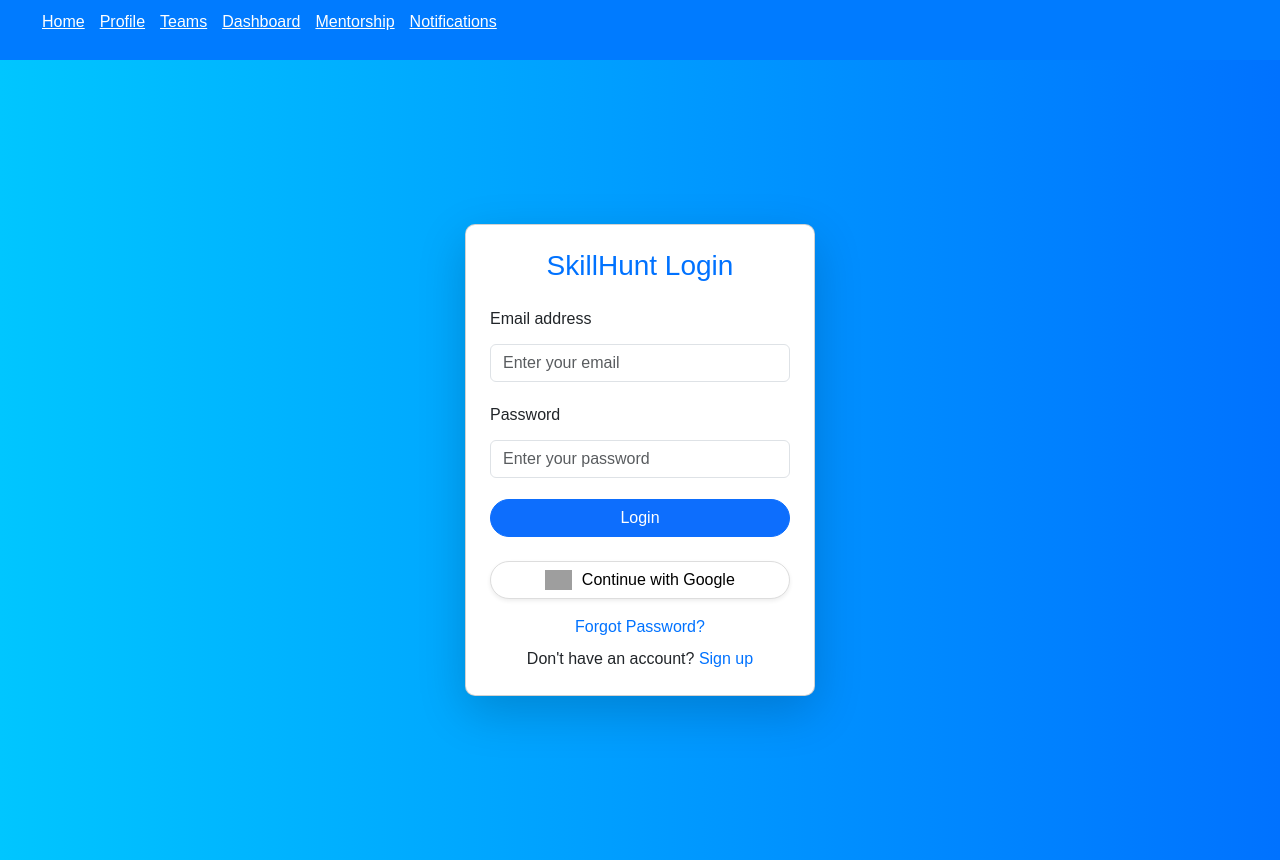
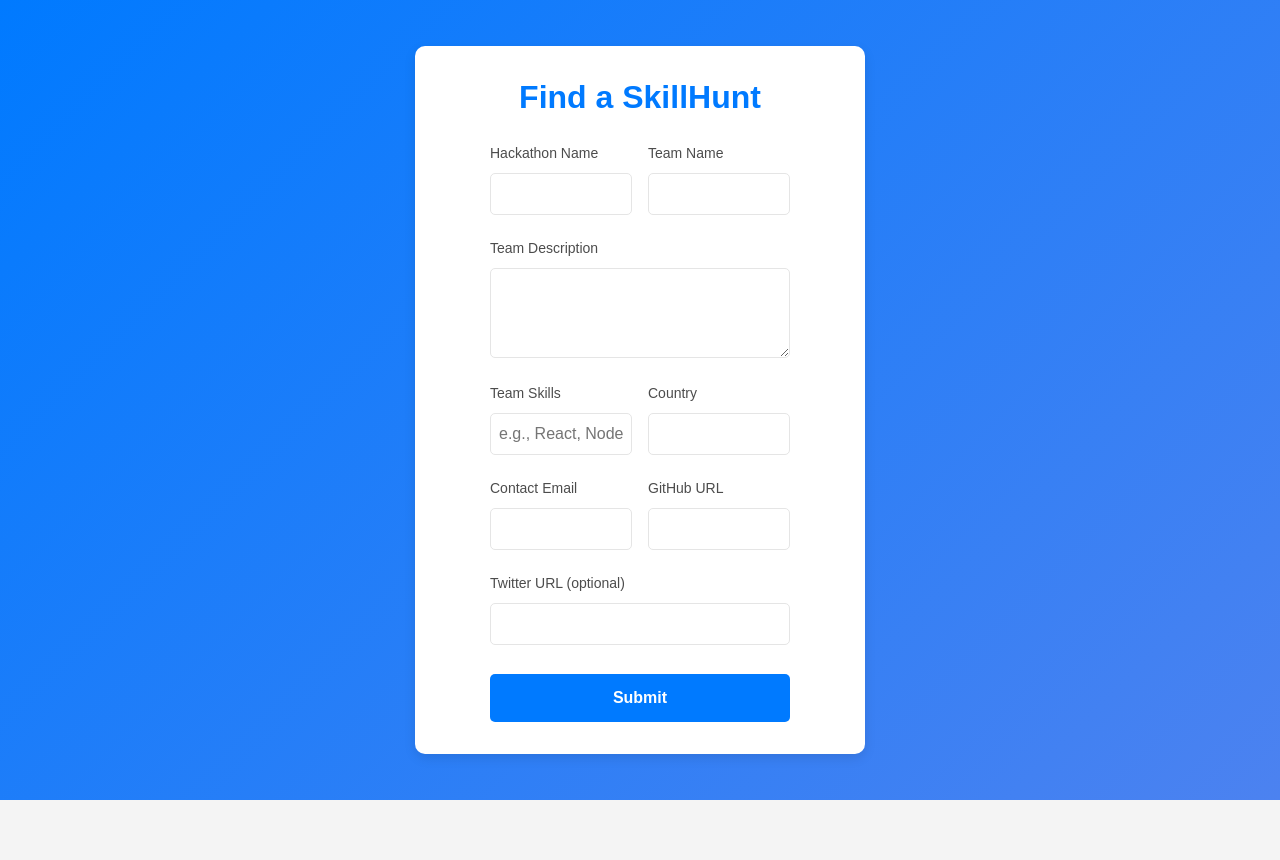
Before and after one commit to ajitesh68/SkillHunt-WebD-and-AI-based-project, a React (Create React App) app: page /teams in a window 1280 px wide. Before the commit this address led to /login. After the commit the page ends 800 px from the top, so only its background shows below. Built offline with nearby package versions, Linux system fonts and the light colour scheme; grey boxes are pictures that could not be loaded.

Commit message:
update m2

```diff
--- a/src/App.js
+++ b/src/App.js
@@ -1,47 +1,24 @@
 import React from 'react';
-import { BrowserRouter as Router, Route, Routes, Link, Navigate } from 'react-router-dom';
+import { BrowserRouter as Router, Route, Routes } from 'react-router-dom';
 import HomePage from './pages/HomePage';
 import LoginPage from './pages/LoginPage';
 import SignupPage from './pages/SignupPage';
-import Dashboard from './pages/Dashboard';
 import Teams from './pages/Teams';
 import Mentorship from './pages/Mentorship';
 import Notifications from './pages/Notifications';
 import ProfilePage from './pages/ProfilePage';
 import './App.css';
 
-function Navbar() {
-  return (
-    <nav style={{ padding: '10px', background: '#007bff', color: 'white' }}>
-      <ul style={{ listStyle: 'none', display: 'flex', gap: '15px' }}>
-        <li><Link to="/" style={{ color: 'white' }}>Home</Link></li>
-        <li><Link to="/profilepage" style={{ color: 'white' }}>Profile</Link></li>
-        <li><Link to="/teams" style={{ color: 'white' }}>Teams</Link></li>
-        <li><Link to="/dashboard" style={{ color: 'white' }}>Dashboard</Link></li>
-        <li><Link to="/mentorship" style={{ color: 'white' }}>Mentorship</Link></li>
-        <li><Link to="/notifications" style={{ color: 'white' }}>Notifications</Link></li>
-      </ul>
-    </nav>
-  );
-}
-
-const ProtectedRoute = ({ element }) => {
-  const isAuthenticated = localStorage.getItem('authToken'); // Simulated auth
-  return isAuthenticated ? element : <Navigate to="/login" />;
-};
-
 function App() {
   return (
     <Router>
-      <Navbar />
       <Routes>
         <Route path="/" element={<HomePage />} />
         <Route path="/login" element={<LoginPage />} />
         <Route path="/signup" element={<SignupPage />} />
-        <Route path="/dashboard" element={<ProtectedRoute element={<Dashboard />} />} />
-        <Route path="/teams" element={<ProtectedRoute element={<Teams />} />} />
-        <Route path="/mentorship" element={<ProtectedRoute element={<Mentorship />} />} />
-        <Route path="/notifications" element={<ProtectedRoute element={<Notifications />} />} />
+        <Route path="/teams" element={<Teams />} />
+        <Route path="/mentorship" element={<Mentorship />} />
+        <Route path="/notifications" element={<Notifications />} />
         <Route path="/profilepage" element={<ProfilePage />} />
         <Route
           path="*"
--- a/src/pages/Dashboard.js
+++ /dev/null
@@ -1,66 +0,0 @@
-import React, { useEffect, useState } from 'react';
-import 'bootstrap/dist/css/bootstrap.min.css';
-
-const Dashboard = () => {
-  const [userData, setUserData] = useState(null);
-  const [upcomingEvents, setUpcomingEvents] = useState([]);
-  const [teams, setTeams] = useState([]);
-
-  useEffect(() => {
-    const authToken = localStorage.getItem('authToken');
-    if (!authToken) {
-      // Redirect to login if no token
-      window.location.href = '/login';
-    }
-
-    // Fetch user data
-    fetch('/api/user', { headers: { Authorization: `Bearer ${authToken}` } })
-      .then((res) => res.json())
-      .then((data) => setUserData(data));
-
-    // Fetch upcoming events
-    fetch('/api/events', { headers: { Authorization: `Bearer ${authToken}` } })
-      .then((res) => res.json())
-      .then((data) => setUpcomingEvents(data));
-
-    // Fetch user teams
-    fetch('/api/teams', { headers: { Authorization: `Bearer ${authToken}` } })
-      .then((res) => res.json())
-      .then((data) => setTeams(data));
-  }, []);
-
-  return (
-    <div className="container py-5">
-      <h1>Dashboard</h1>
-      {userData && (
-        <div className="card mb-4">
-          <div className="card-body">
-            <h2>Welcome, {userData.name}</h2>
-            <p>Email: {userData.email}</p>
-            <p>Interests: {userData.interests.join(', ')}</p>
-            <p>Skills: {userData.skills.join(', ')}</p>
-            <button className="btn btn-primary">Edit Profile</button>
-          </div>
-        </div>
-      )}
-      <h3>Upcoming Events</h3>
-      <ul className="list-group mb-4">
-        {upcomingEvents.map((event) => (
-          <li key={event.id} className="list-group-item">
-            {event.name} - {event.date}
-          </li>
-        ))}
-      </ul>
-      <h3>Your Teams</h3>
-      <ul className="list-group">
-        {teams.map((team) => (
-          <li key={team.id} className="list-group-item">
-            {team.name} - {team.project}
-          </li>
-        ))}
-      </ul>
-    </div>
-  );
-};
-
-export default Dashboard;
--- a/src/pages/HomePage.js
+++ b/src/pages/HomePage.js
@@ -2,6 +2,8 @@ import React from 'react';
 import { useNavigate } from 'react-router-dom';
 
 const HomePage = () => {
+  const navigate = useNavigate();
+
   const headerStyle = {
     display: 'flex',
     justifyContent: 'space-between',
@@ -21,7 +23,6 @@ const HomePage = () => {
     textDecoration: 'none',
   };
 
-  const navigate = useNavigate();
   const buttonStyle = {
     backgroundColor: '#007bff',
     color: '#fff',
@@ -40,10 +41,9 @@ const HomePage = () => {
     color: '#fff',
   };
 
-  // Unified gradient for all sections
   const purpleToBlueStyle = {
     ...sectionStyleBase,
-    background: 'linear-gradient(135deg, #6f42c1, #003366)',  // Purple to Dark Blue gradient
+    background: 'linear-gradient(135deg, #6f42c1, #003366)',
   };
 
   const featureStyle = {
@@ -68,10 +68,11 @@ const HomePage = () => {
     fontSize: '2rem',
   };
 
-  const sectionTitleStyle = {
+  const headingStyle = {
+    fontWeight: '900', // Boldest font weight
+    color: '#000',     // Dark color
+    marginBottom: '30px',
     textAlign: 'center',
-    marginBottom: '30px',
-    fontWeight: '700',
     fontSize: '2.5rem',
   };
 
@@ -82,15 +83,16 @@ const HomePage = () => {
   };
 
   const faqTitleStyle = {
+    fontWeight: '900',
     textAlign: 'center',
     fontSize: '2rem',
-    fontWeight: '700',
+    color: '#000', // Darkened color for better visibility
     marginBottom: '20px',
   };
 
   return (
     <div>
-      {/* Header with logo and login/signup */}
+      {/* Header */}
       <header style={headerStyle}>
         <a href="/" style={logoStyle}>
           SkillHunt
@@ -101,23 +103,22 @@ const HomePage = () => {
       {/* Hero Section */}
       <div
         style={{
-          background: 'linear-gradient(45deg, #6f42c1, #003366)', // Purple to Dark Blue gradient
+          background: 'linear-gradient(45deg, #6f42c1, #003366)',
           color: '#fff',
           padding: '80px 20px',
           textAlign: 'center',
         }}
       >
-        <h1 style={{ fontSize: '3rem', fontWeight: '900' }}>Welcome to SkillHunt</h1>
+        <h1 style={{ ...headingStyle, fontSize: '3rem' }}>Welcome to SkillHunt</h1>
         <p style={{ fontSize: '1.3rem', maxWidth: '600px', margin: '0 auto' }}>
-          Discover hackathons, form teams, and create groundbreaking projects with like-minded
-          individuals.
+          Discover hackathons, form teams, and create groundbreaking projects with like-minded individuals.
         </p>
         <button style={buttonStyle}>Get Started</button>
       </div>
 
       {/* Section 1: Explore Hackathons */}
       <div style={purpleToBlueStyle}>
-        <h2 style={sectionTitleStyle}>Explore Hackathons</h2>
+        <h2 style={headingStyle}>Explore Hackathons</h2>
         <div style={featureStyle}>
           <img src="/image-1.png" alt="Explore Hackathons" style={imageStyle} />
           <div style={textStyle}>
@@ -128,7 +129,7 @@ const HomePage = () => {
 
       {/* Section 2: Team Up */}
       <div style={purpleToBlueStyle}>
-        <h2 style={sectionTitleStyle}>Team Up</h2>
+        <h2 style={headingStyle}>Team Up</h2>
         <div style={featureStyle}>
           <div style={textStyle}>
             <p>Connect with talented individuals to form your dream team.</p>
@@ -139,7 +140,7 @@ const HomePage = () => {
 
       {/* Section 3: Showcase Projects */}
       <div style={purpleToBlueStyle}>
-        <h2 style={sectionTitleStyle}>Showcase Projects</h2>
+        <h2 style={headingStyle}>Showcase Projects</h2>
         <div style={featureStyle}>
           <img src="/image-3.png" alt="Showcase Projects" style={imageStyle} />
           <div style={textStyle}>
@@ -154,10 +155,7 @@ const HomePage = () => {
         <div style={{ marginBottom: '20px' }}>
           <strong>Can I use SkillHunt to find teammates for specific Hackathons or project domains?</strong>
           <p>
-            Absolutely! SkillHunt's Team Up and Explore Hackathons pages allow you to filter and
-            search based on specific criteria such as project domain, required skills, and
-            technologies involved. This makes it easier for you to find teammates who align with
-            your project requirements.
+            Absolutely! SkillHunt's Team Up and Explore Hackathons pages allow you to filter and search based on specific criteria such as project domain, required skills, and technologies involved. This makes it easier for you to find teammates who align with your project requirements.
           </p>
         </div>
       </div>
--- a/src/pages/Teams.js
+++ b/src/pages/Teams.js
@@ -1,194 +1,308 @@
-import React, { useEffect, useState } from 'react';
-import 'bootstrap/dist/css/bootstrap.min.css';
+import React, { useState } from "react";
 
-const Teams = () => {
-  const [users, setUsers] = useState([]);
-  const [teamName, setTeamName] = useState('');
-  const [hackathons, setHackathons] = useState([]);
-  const [selectedHackathon, setSelectedHackathon] = useState('');
+const TeamCreation = () => {
+  const [formData, setFormData] = useState({
+    hackathonName: "",
+    teamName: "",
+    teamDescription: "",
+    teamSkills: "",
+    country: "",
+    email: "",
+    github: "",
+    twitter: "",
+  });
 
-  useEffect(() => {
-    // Fetch users for matchmaking
-    fetch('/api/users')
-      .then((res) => res.json())
-      .then((data) => setUsers(data));
+  const handleChange = (e) => {
+    const { name, value } = e.target;
+    setFormData({ ...formData, [name]: value });
+  };
 
-    // Fetch hackathon/events data
-    fetch('/api/hackathons')
-      .then((res) => res.json())
-      .then((data) => setHackathons(data));
-  }, []);
-
-  const createTeam = () => {
-    if (!teamName || !selectedHackathon) {
-      alert('Please fill in all required fields.');
+  const handleSubmit = () => {
+    const { hackathonName, teamName, email } = formData;
+    if (!hackathonName || !teamName || !email) {
+      alert("Please fill in all required fields.");
       return;
     }
 
-    fetch('/api/teams', {
-      method: 'POST',
-      headers: { 'Content-Type': 'application/json' },
-      body: JSON.stringify({ name: teamName, hackathon: selectedHackathon }),
-    }).then(() => {
-      alert('Team created!');
-      setTeamName('');
-      setSelectedHackathon('');
+    console.log("Form Submitted:", formData);
+    alert("Team created successfully!");
+
+    setFormData({
+      hackathonName: "",
+      teamName: "",
+      teamDescription: "",
+      teamSkills: "",
+      country: "",
+      email: "",
+      github: "",
+      twitter: "",
     });
   };
 
   return (
     <div
       style={{
-        fontFamily: "'Roboto', sans-serif",
-        backgroundColor: '#cce7ff', // Light Blue Background
-        position: 'relative',
-        minHeight: '100vh',
-        padding: '2rem',
-        color: '#333',
+        fontFamily: "'Poppins', sans-serif",
+        background: "linear-gradient(135deg, #007AFF, #4C82F0)",
+        minHeight: "100vh",
+        display: "flex",
+        justifyContent: "center",
+        alignItems: "center",
       }}
     >
-      {/* Overlay for better text contrast */}
       <div
         style={{
-          position: 'absolute',
-          top: 0,
-          left: 0,
-          right: 0,
-          bottom: 0,
-          backgroundColor: 'rgba(255, 255, 255, 0.8)', // Light white overlay for contrast
-          zIndex: -1,
+          width: "450px",
+          padding: "2rem",
+          backgroundColor: "#ffffff",
+          borderRadius: "10px",
+          boxShadow: "0 4px 12px rgba(0, 0, 0, 0.1)",
         }}
-      ></div>
-
-      <div
-        style={{
-          backgroundColor: '#ffffff',
-          borderRadius: '8px',
-          padding: '2rem',
-          boxShadow: '0 4px 12px rgba(0, 0, 0, 0.1)',
-          color: '#333',
-        }}
-        className="container py-5"
       >
-        <h1 style={{ color: '#0072ff', fontWeight: 'bold', textAlign: 'center' }} className="mb-4">
-          Team Formation
-        </h1>
-
-        {/* Create Team Section */}
-        <div
+        <h2
           style={{
-            backgroundColor: '#ffffff',
-            padding: '1.5rem',
-            borderRadius: '8px',
-            boxShadow: '0 4px 12px rgba(0, 0, 0, 0.1)',
-            marginBottom: '2rem',
+            textAlign: "center",
+            color: "#007AFF",
+            fontWeight: "600",
+            marginBottom: "1.5rem",
           }}
         >
-          <h3 style={{ color: '#0072ff', fontWeight: 'bold' }}>Create a Team</h3>
-          <div className="form-group mb-3">
-            <label htmlFor="teamName" style={{ fontWeight: 'bold', color: '#333' }}>
-              Team Name
+          Find a SkillHunt
+        </h2>
+        <form>
+          {/* Hackathon Name and Team Name */}
+          <div style={{ display: "flex", gap: "1rem", marginBottom: "1rem" }}>
+            <div style={{ flex: 1 }}>
+              <label
+                style={{
+                  fontSize: "14px",
+                  fontWeight: "500",
+                  color: "#4C4C4C",
+                }}
+              >
+                Hackathon Name
+              </label>
+              <input
+                type="text"
+                name="hackathonName"
+                value={formData.hackathonName}
+                onChange={handleChange}
+                style={{
+                  width: "100%",
+                  padding: "0.5rem",
+                  marginTop: "0.5rem",
+                  border: "1px solid #E5E5E5",
+                  borderRadius: "5px",
+                }}
+              />
+            </div>
+            <div style={{ flex: 1 }}>
+              <label
+                style={{
+                  fontSize: "14px",
+                  fontWeight: "500",
+                  color: "#4C4C4C",
+                }}
+              >
+                Team Name
+              </label>
+              <input
+                type="text"
+                name="teamName"
+                value={formData.teamName}
+                onChange={handleChange}
+                style={{
+                  width: "100%",
+                  padding: "0.5rem",
+                  marginTop: "0.5rem",
+                  border: "1px solid #E5E5E5",
+                  borderRadius: "5px",
+                }}
+              />
+            </div>
+          </div>
+
+          {/* Team Description */}
+          <div style={{ marginBottom: "1rem" }}>
+            <label
+              style={{
+                fontSize: "14px",
+                fontWeight: "500",
+                color: "#4C4C4C",
+              }}
+            >
+              Team Description
+            </label>
+            <textarea
+              name="teamDescription"
+              value={formData.teamDescription}
+              onChange={handleChange}
+              rows="3"
+              style={{
+                width: "100%",
+                padding: "0.5rem",
+                marginTop: "0.5rem",
+                border: "1px solid #E5E5E5",
+                borderRadius: "5px",
+              }}
+            ></textarea>
+          </div>
+
+          {/* Team Skills and Country */}
+          <div style={{ display: "flex", gap: "1rem", marginBottom: "1rem" }}>
+            <div style={{ flex: 1 }}>
+              <label
+                style={{
+                  fontSize: "14px",
+                  fontWeight: "500",
+                  color: "#4C4C4C",
+                }}
+              >
+                Team Skills
+              </label>
+              <input
+                type="text"
+                name="teamSkills"
+                placeholder="e.g., React, Node.js"
+                value={formData.teamSkills}
+                onChange={handleChange}
+                style={{
+                  width: "100%",
+                  padding: "0.5rem",
+                  marginTop: "0.5rem",
+                  border: "1px solid #E5E5E5",
+                  borderRadius: "5px",
+                }}
+              />
+            </div>
+            <div style={{ flex: 1 }}>
+              <label
+                style={{
+                  fontSize: "14px",
+                  fontWeight: "500",
+                  color: "#4C4C4C",
+                }}
+              >
+                Country
+              </label>
+              <input
+                type="text"
+                name="country"
+                value={formData.country}
+                onChange={handleChange}
+                style={{
+                  width: "100%",
+                  padding: "0.5rem",
+                  marginTop: "0.5rem",
+                  border: "1px solid #E5E5E5",
+                  borderRadius: "5px",
+                }}
+              />
+            </div>
+          </div>
+
+          {/* Contact Email and GitHub URL */}
+          <div style={{ display: "flex", gap: "1rem", marginBottom: "1rem" }}>
+            <div style={{ flex: 1 }}>
+              <label
+                style={{
+                  fontSize: "14px",
+                  fontWeight: "500",
+                  color: "#4C4C4C",
+                }}
+              >
+                Contact Email
+              </label>
+              <input
+                type="email"
+                name="email"
+                value={formData.email}
+                onChange={handleChange}
+                style={{
+                  width: "100%",
+                  padding: "0.5rem",
+                  marginTop: "0.5rem",
+                  border: "1px solid #E5E5E5",
+                  borderRadius: "5px",
+                }}
+              />
+            </div>
+            <div style={{ flex: 1 }}>
+              <label
+                style={{
+                  fontSize: "14px",
+                  fontWeight: "500",
+                  color: "#4C4C4C",
+                }}
+              >
+                GitHub URL
+              </label>
+              <input
+                type="url"
+                name="github"
+                value={formData.github}
+                onChange={handleChange}
+                style={{
+                  width: "100%",
+                  padding: "0.5rem",
+                  marginTop: "0.5rem",
+                  border: "1px solid #E5E5E5",
+                  borderRadius: "5px",
+                }}
+              />
+            </div>
+          </div>
+
+          {/* Twitter URL */}
+          <div style={{ marginBottom: "1.5rem" }}>
+            <label
+              style={{
+                fontSize: "14px",
+                fontWeight: "500",
+                color: "#4C4C4C",
+              }}
+            >
+              Twitter URL (optional)
             </label>
             <input
-              type="text"
-              id="teamName"
-              className="form-control"
-              placeholder="Enter team name"
-              value={teamName}
-              onChange={(e) => setTeamName(e.target.value)}
+              type="url"
+              name="twitter"
+              value={formData.twitter}
+              onChange={handleChange}
               style={{
-                border: '2px solid #0072ff',
-                borderRadius: '4px',
-                padding: '0.5rem',
+                width: "100%",
+                padding: "0.5rem",
+                marginTop: "0.5rem",
+                border: "1px solid #E5E5E5",
+                borderRadius: "5px",
               }}
             />
           </div>
 
-          <div className="form-group mb-3">
-            <label htmlFor="hackathonSelect" style={{ fontWeight: 'bold', color: '#333' }}>
-              Select Hackathon/Event
-            </label>
-            <select
-              id="hackathonSelect"
-              className="form-control"
-              value={selectedHackathon}
-              onChange={(e) => setSelectedHackathon(e.target.value)}
-              style={{
-                border: '2px solid #0072ff',
-                borderRadius: '4px',
-                padding: '0.5rem',
-              }}
-            >
-              <option value="">Choose an event...</option>
-              {hackathons.map((hackathon) => (
-                <option key={hackathon.id} value={hackathon.id}>
-                  {hackathon.name} - {hackathon.date} ({hackathon.location})
-                </option>
-              ))}
-            </select>
-          </div>
-
+          {/* Submit Button */}
           <button
-            onClick={createTeam}
+            type="button"
+            onClick={handleSubmit}
             style={{
-              backgroundColor: '#0072ff',
-              color: '#ffffff',
-              fontWeight: 'bold',
-              border: 'none',
-              borderRadius: '4px',
-              padding: '0.75rem 1.5rem',
-              transition: 'transform 0.3s ease, box-shadow 0.3s ease',
+              width: "100%",
+              backgroundColor: "#007AFF",
+              color: "#ffffff",
+              fontWeight: "600",
+              padding: "0.75rem",
+              border: "none",
+              borderRadius: "5px",
+              cursor: "pointer",
+              transition: "background-color 0.3s",
             }}
-            onMouseEnter={(e) => (e.target.style.transform = 'scale(1.05)')}
-            onMouseLeave={(e) => (e.target.style.transform = 'scale(1)')}
-            className="btn btn-lg"
+            onMouseEnter={(e) => (e.target.style.backgroundColor = "#005FCC")}
+            onMouseLeave={(e) => (e.target.style.backgroundColor = "#007AFF")}
           >
-            Create Team
+            Submit
           </button>
-        </div>
-
-        {/* Teammates Section */}
-        <div>
-          <h3 style={{ color: '#0072ff', fontWeight: 'bold' }} className="mb-4">
-            Find Teammates
-          </h3>
-          <ul className="list-group">
-            {users.map((user) => (
-              <li
-                key={user.id}
-                style={{
-                  backgroundColor: '#ffffff',
-                  border: '1px solid #ddd',
-                  borderRadius: '8px',
-                  padding: '1rem',
-                  marginBottom: '1rem',
-                  transition: 'transform 0.3s ease, box-shadow 0.3s ease',
-                  boxShadow: '0 4px 12px rgba(0, 0, 0, 0.1)',
-                }}
-                onMouseEnter={(e) => {
-                  e.currentTarget.style.transform = 'translateY(-5px)';
-                  e.currentTarget.style.boxShadow = '0 6px 15px rgba(0, 0, 0, 0.15)';
-                }}
-                onMouseLeave={(e) => {
-                  e.currentTarget.style.transform = 'translateY(0)';
-                  e.currentTarget.style.boxShadow = '0 4px 12px rgba(0, 0, 0, 0.1)';
-                }}
-                className="list-group-item"
-              >
-                <strong style={{ color: '#0072ff' }}>{user.name}</strong>
-                <p style={{ margin: '0.2rem 0', color: '#555' }}>
-                  Skills: {user.skills.join(', ')}
-                </p>
-                <p style={{ margin: '0.2rem 0', color: '#555' }}>
-                  Looking for: {user.interests}
-                </p>
-              </li>
-            ))}
-          </ul>
-        </div>
+        </form>
       </div>
     </div>
   );
 };
 
-export default Teams;
+export default TeamCreation;
```
